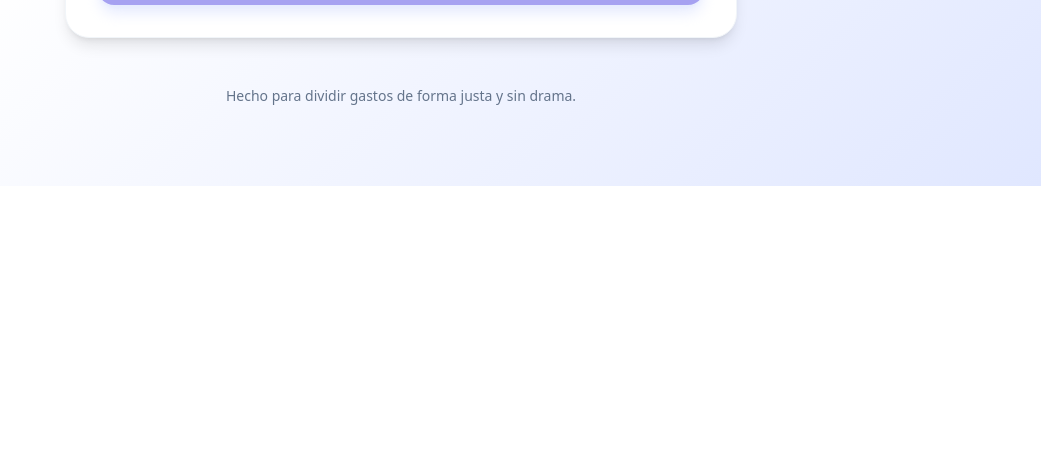
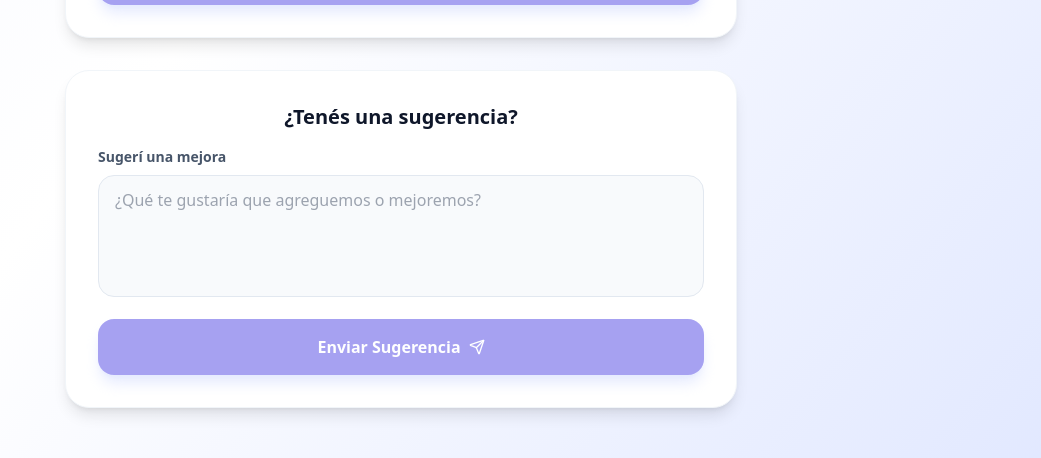
Before and after one commit to mattgaviota/explit, a Next.js app: page / in a window 1280 px wide. Shown: the part 1010-1468 px from the top of the page, without its empty margins (239-1280 px from the left). Before the commit the page ends 1196 px from the top, so only its background shows below. Built offline with nearby package versions, Linux system fonts and the light colour scheme; no server answers.

Commit message:
Added form to send suggestions

```diff
--- a/app/page.tsx
+++ b/app/page.tsx
@@ -6,6 +6,7 @@ import { setDoc, serverTimestamp } from 'firebase/firestore';
 import { Wallet, Copy, Check } from 'lucide-react';
 import { getSessionRef } from '@/lib/firebase';
 import Toast, { ToastMessage } from '@/components/Toast';
+import FeedbackForm from '@/components/FeedbackForm';
 
 export default function Home() {
   const router = useRouter();
@@ -224,6 +225,15 @@ export default function Home() {
               </button>
             </form>
           </div>
+
+          {/* Feedback / Suggestions */}
+          <div className="bg-white rounded-3xl shadow-lg p-8 border border-slate-100">
+            <h2 className="text-xl font-bold mb-4 text-center">¿Tenés una sugerencia?</h2>
+            <FeedbackForm
+              onSuccess={() => addToast('success', '¡Gracias por tu sugerencia!')}
+              onError={(msg) => addToast('error', msg)}
+            />
+          </div>
         </div>
 
         {/* Footer */}
--- /dev/null
+++ b/components/FeedbackForm.tsx
@@ -0,0 +1,70 @@
+'use client';
+
+import { useState } from 'react';
+import { Send } from 'lucide-react';
+
+interface FeedbackFormProps {
+  onSuccess: () => void;
+  onError: (message: string) => void;
+}
+
+export default function FeedbackForm({ onSuccess, onError }: FeedbackFormProps) {
+  const [message, setMessage] = useState('');
+  const [isLoading, setIsLoading] = useState(false);
+
+  const handleSubmit = async (e: React.FormEvent) => {
+    e.preventDefault();
+    if (!message.trim()) return;
+
+    setIsLoading(true);
+    try {
+      const res = await fetch(process.env.NEXT_PUBLIC_FORMSPREE_ENDPOINT as string, {
+        method: 'POST',
+        headers: {
+          'Content-Type': 'application/json',
+          Accept: 'application/json',
+        },
+        body: JSON.stringify({ message }),
+      });
+
+      if (!res.ok) {
+        throw new Error('Formspree request failed');
+      }
+
+      setMessage('');
+      onSuccess();
+    } catch (error) {
+      console.error('Error sending feedback:', error);
+      onError('No se pudo enviar la sugerencia. Intentá de nuevo.');
+    } finally {
+      setIsLoading(false);
+    }
+  };
+
+  return (
+    <form onSubmit={handleSubmit} className="space-y-4">
+      <div>
+        <label className="block text-sm font-semibold text-slate-600 mb-2">
+          Sugerí una mejora
+        </label>
+        <textarea
+          required
+          rows={4}
+          placeholder="¿Qué te gustaría que agreguemos o mejoremos?"
+          value={message}
+          onChange={(e) => setMessage(e.target.value)}
+          disabled={isLoading}
+          className="w-full bg-slate-50 border border-slate-200 rounded-2xl px-4 py-3 focus:ring-2 focus:ring-indigo-500 transition-all outline-none disabled:opacity-50 resize-none"
+        />
+      </div>
+
+      <button
+        type="submit"
+        disabled={isLoading || !message.trim()}
+        className="w-full bg-indigo-600 text-white font-bold py-4 px-6 rounded-2xl hover:bg-indigo-700 transition-all shadow-lg shadow-indigo-200 disabled:opacity-50 disabled:cursor-not-allowed flex items-center justify-center gap-2"
+      >
+        {isLoading ? 'Enviando...' : 'Enviar Sugerencia'} <Send className="w-4 h-4" />
+      </button>
+    </form>
+  );
+}
```
Also changed, not shown: 1 other file (tests, documents, lock files or other folders).
